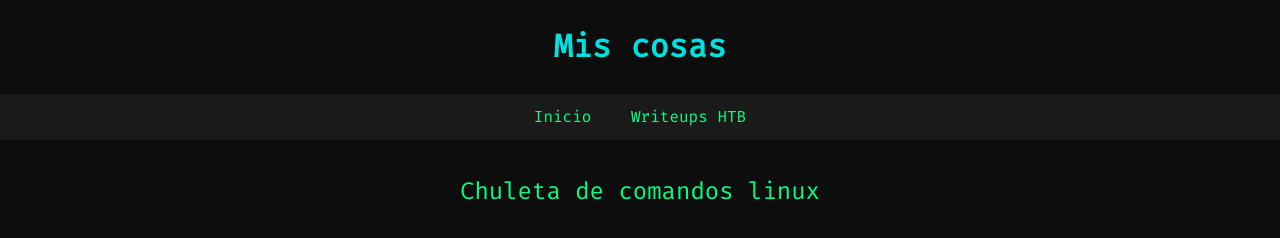
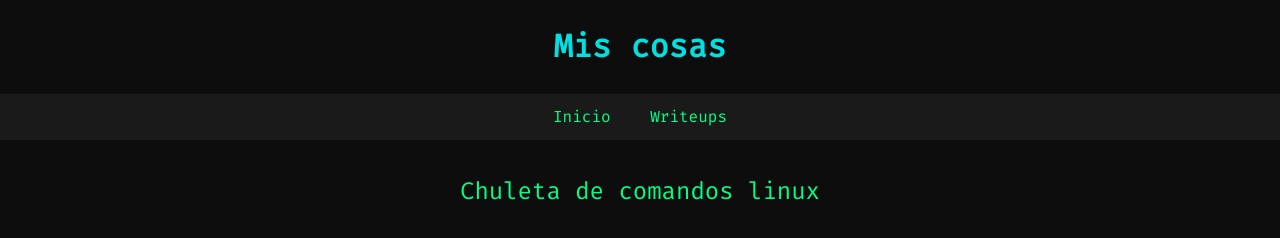
Before and after one commit to pingu489/blog-hacking-pingu, a website: page misc.html in a window 1280 px wide. Drawn offline with Linux system fonts and the light colour scheme; no server answers.

```diff
--- a/misc.html
+++ b/misc.html
@@ -11,7 +11,7 @@
         <h1>Mis cosas</h1>
         <nav>
             <a href="index.html">Inicio</a>
-            <a href="writeups.html">Writeups HTB</a>
+            <a href="writeups.html">Writeups</a>
         </nav>
     </header>
     <main id="post-list" data-category="misc">
--- a/style.css
+++ b/style.css
@@ -20,10 +20,12 @@
 a {
     color: #00ff88;
     text-decoration: none;
+    transition: all 0.3s ease;
 }
 
 a:hover {
     text-decoration: underline;
+    text-shadow: 0 0 10px #00ff00;
 }
 
 h1 {
```
